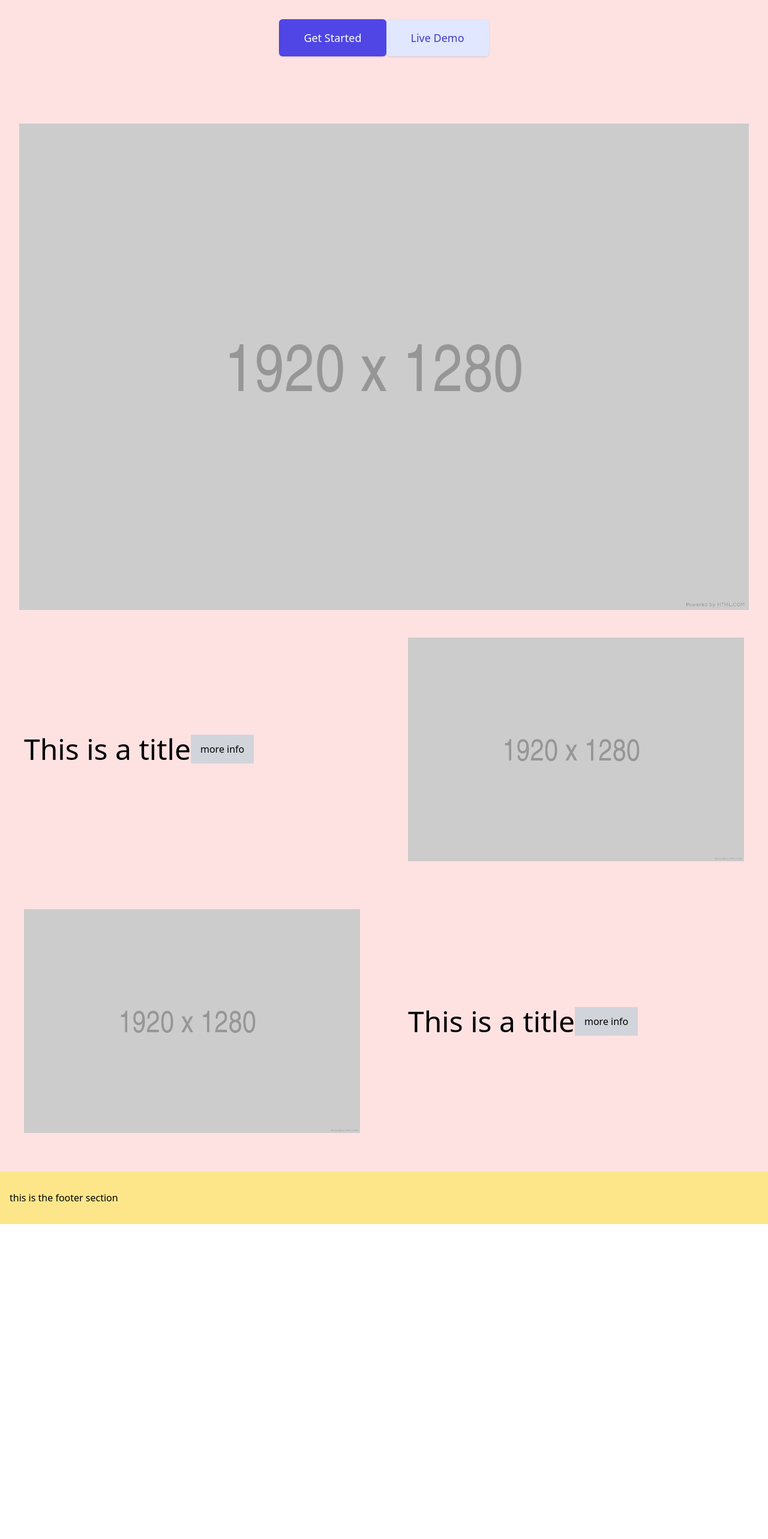
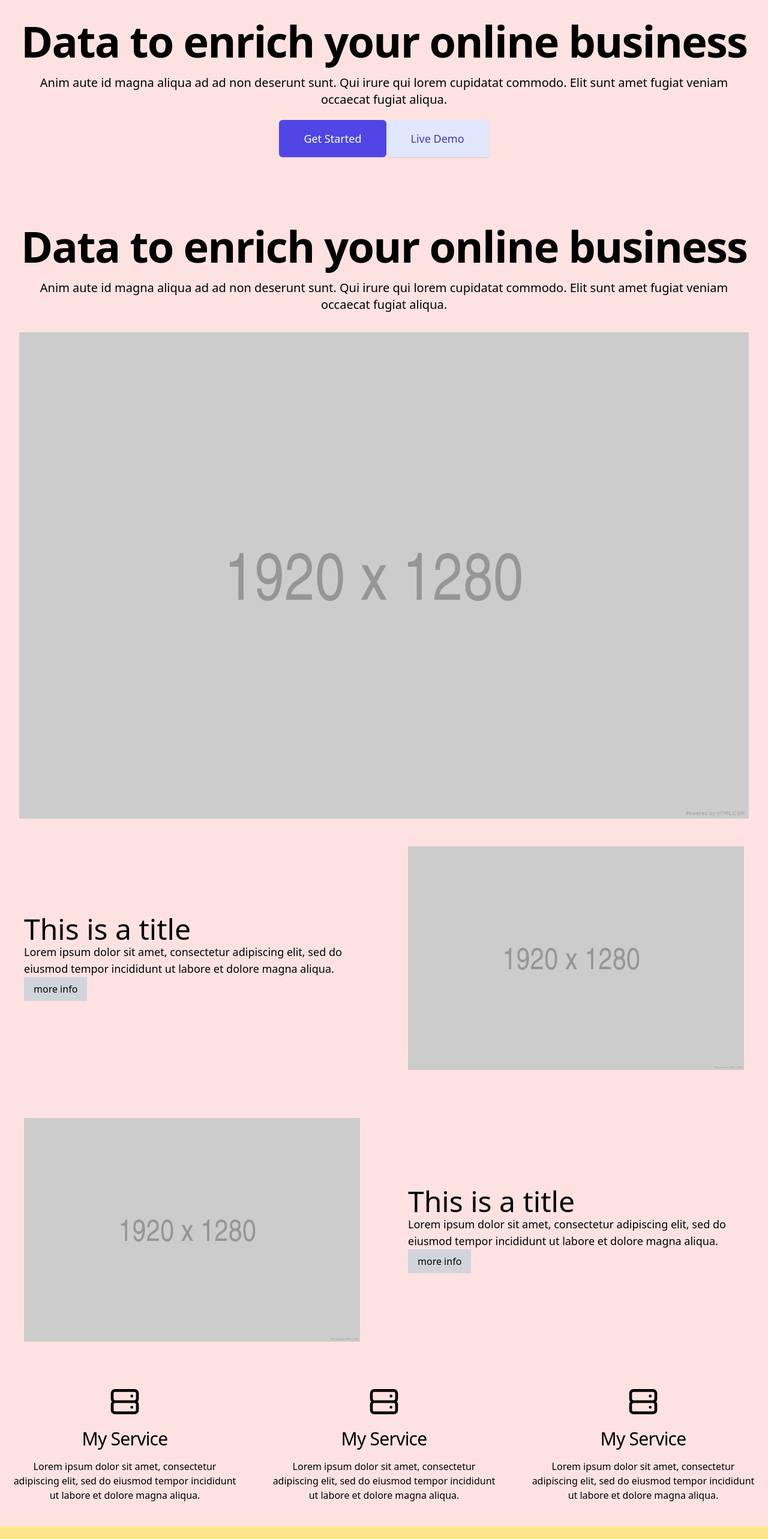
Before and after one commit to flrnd/next-easyweb, a Next.js app: page / in a window 1280 px wide. Shown: the part 160-2726 px from the top of the page at 60% size. Before the commit the page ends 2201 px from the top, so only its background shows below. Built offline with nearby package versions, Linux system fonts and the light colour scheme.

Commit message:
Placeholder elements

```diff
--- a/pages/index.tsx
+++ b/pages/index.tsx
@@ -3,14 +3,16 @@ import { NextSeo } from "next-seo";
 import { Feature, FeatureContent, Hero } from "../components/content";
 import placeholder from "../public/1920x1280.png";
 import Button from "../components/Button";
+import Service from "../components/content/Service";
+import { ServerIcon } from "@heroicons/react/outline";
 
 export const Index = (): JSX.Element => (
   <>
     <NextSeo title="This is a title" description="this is a description" />
     <main className="bg-red-100 py-6">
       <Hero
-        valueProposition="Data to enrich your online business"
-        valueDescription="Anim aute id magna aliqua ad ad non deserunt sunt. Qui irure qui lorem cupidatat commodo. Elit sunt amet fugiat veniam occaecat fugiat aliqua."
+        heading="Data to enrich your online business"
+        text="Anim aute id magna aliqua ad ad non deserunt sunt. Qui irure qui lorem cupidatat commodo. Elit sunt amet fugiat veniam occaecat fugiat aliqua."
         cta={
           <>
             <Button
@@ -31,8 +33,8 @@ export const Index = (): JSX.Element => (
         }
       />
       <Hero
-        valueProposition="Data to enrich your online business"
-        valueDescription="Anim aute id magna aliqua ad ad non deserunt sunt. Qui irure qui lorem cupidatat commodo. Elit sunt amet fugiat veniam occaecat fugiat aliqua."
+        heading="Data to enrich your online business"
+        text="Anim aute id magna aliqua ad ad non deserunt sunt. Qui irure qui lorem cupidatat commodo. Elit sunt amet fugiat veniam occaecat fugiat aliqua."
         image={<Image src={placeholder} alt="placeholder" />}
       />
       <Feature
@@ -48,7 +50,7 @@ export const Index = (): JSX.Element => (
       >
         <FeatureContent
           title="This is a title"
-          description="Lorem ipsum dolor sit amet, consectetur adipiscing elit, sed do eiusmod tempor incididunt ut labore et dolore magna aliqua."
+          text="Lorem ipsum dolor sit amet, consectetur adipiscing elit, sed do eiusmod tempor incididunt ut labore et dolore magna aliqua."
           buttonText="more info"
           buttonURL="/more_info"
         />
@@ -67,11 +69,28 @@ export const Index = (): JSX.Element => (
       >
         <FeatureContent
           title="This is a title"
-          description="Lorem ipsum dolor sit amet, consectetur adipiscing elit, sed do eiusmod tempor incididunt ut labore et dolore magna aliqua."
+          text="Lorem ipsum dolor sit amet, consectetur adipiscing elit, sed do eiusmod tempor incididunt ut labore et dolore magna aliqua."
           buttonText="more info"
           buttonURL="/more_info"
         />
       </Feature>
+      <div className="grid grid-cols-3 gap-4">
+        <Service
+          icon={<ServerIcon className="mx-auto h-14 w-14 m-4" />}
+          heading="My Service"
+          text="Lorem ipsum dolor sit amet, consectetur adipiscing elit, sed do eiusmod tempor incididunt ut labore et dolore magna aliqua."
+        />
+        <Service
+          icon={<ServerIcon className="mx-auto h-14 w-14 m-4" />}
+          heading="My Service"
+          text="Lorem ipsum dolor sit amet, consectetur adipiscing elit, sed do eiusmod tempor incididunt ut labore et dolore magna aliqua."
+        />
+        <Service
+          icon={<ServerIcon className="mx-auto h-14 w-14 m-4" />}
+          heading="My Service"
+          text="Lorem ipsum dolor sit amet, consectetur adipiscing elit, sed do eiusmod tempor incididunt ut labore et dolore magna aliqua."
+        />
+      </div>
     </main>
   </>
 );
```
